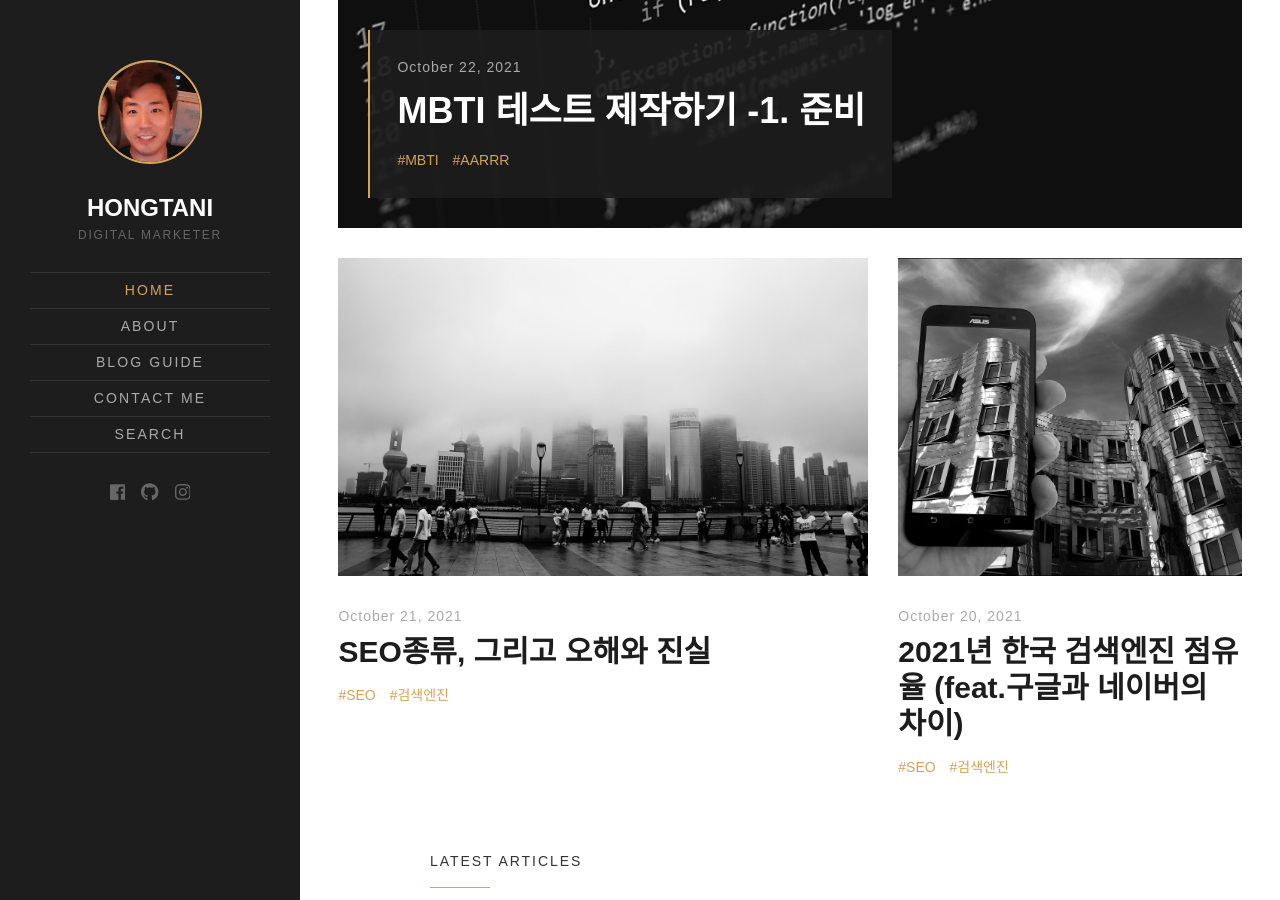
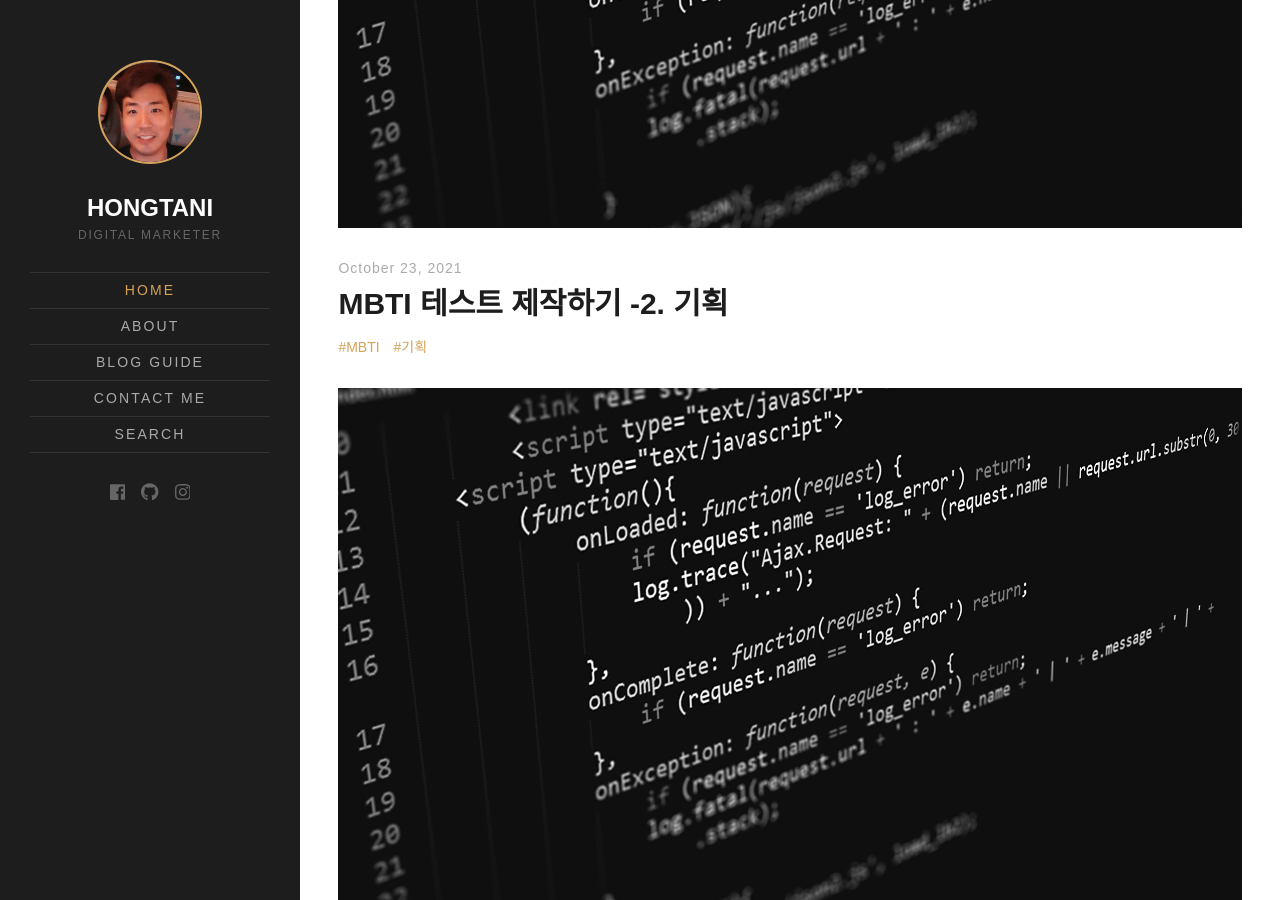
Before and after one commit to hongtani1/royce-theme-blog-kr, a Jekyll site: the page built from index.html, in a window 1280 px wide and 900 px high, scrolled down 486 px. Built offline with Jekyll 4.4.1, drawn with Linux system fonts in a browser that asks for light colours; some web fonts are replaced; the list of posts is cut into pages by our own code; some of the changed lines change nothing that is shown.

Commit message:
포스팅 추가

```diff
--- a/_posts/2021-10-22-MBTI-test-1.md
+++ b/_posts/2021-10-22-MBTI-test-1.md
@@ -65,4 +65,4 @@ hidden: true
 
 그럼 기획편에서 뵙겠습니다.
 
-**바로 이동하기** 👉  [MBTI 테스트 직접 제작 해보자 -2. 기획]
+**바로 이동하기** 👉  [MBTI 테스트 직접 제작 해보자 -2. 기획](https://hongtani.com/MBTI-test-2){:target="_blank"}
--- /dev/null
+++ b/_posts/2021-10-23-MBTI-test-2.md
@@ -0,0 +1,136 @@
+---
+layout: post
+title: 'MBTI 테스트 제작하기 -2. 기획'
+tags: [MBTI, 기획]
+featured_image_thumbnail: assets/images/posts/2021/mbti-1.jpeg
+featured_image: assets/images/posts/2021/mbti-1.jpeg
+featured: true
+hidden: true
+---
+
+### 제 첫 디지털마케팅 1인 프로젝트
+
+#### 쿠키런킹덤 MBTI를 소개합니다.
+
+링크바로가기 👉  [쿠키런킹덤 MBTI테스트 바로가기](http://cookierun-mbti.site){:target="_blank"}
+
+
+
+###### Previoulsy (전편)
+
+[MBTI 테스트 제작하기 -1. 준비](https://hongtani.com/MBTI-test-1){:target="_blank"} 바로가기
+
+
+
+1편에서는 MBTI 테스트를 제작하기 위한 준비(사실 상상에 가까운..)를 했다면, 이제 그 내용을 바탕으로 제대로 된 기획을 해볼 차례입니다. 먼저 MBTI 테스트를 안해보신 분들은 [여기](https://www.16personalities.com/ko/%EB%AC%B4%EB%A3%8C-%EC%84%B1%EA%B2%A9-%EC%9C%A0%ED%98%95-%EA%B2%80%EC%82%AC){:target="_blank"}를 들어가보세요.
+
+
+
+### MBTI 테스트 구조 분석
+
+1. 일반적으로 널리 알려진 MBTI의 성격 유형은 총 16가지로 서로 상반되는 4개의 지표를 기반으로 분류됩니다.
+
+   |       | 성격유형1             | 성격유형2             |
+   | ----- | --------------------- | --------------------- |
+   | 타입1 | Extroverted(외향적인) | Introverted(내향적인) |
+   | 타입2 | Intuitive(직관적인)   | Observant(주의깊은)   |
+   | 타입3 | Thinking(결과 중시)   | Feeling(감정 중시)    |
+   | 타입4 | Judging(판단)         | Prospecting(인식)     |
+
+
+
+2. 각 타입별로 질문을 만들어 스코어가 높게 기록된 성격유형을 피검사자의 성격으로 기록합니다.
+ex) 이해를 돕도록 쉬운 질문 구성으로 만들었습니다.<br>질문1. 나는 나가서 노는 것을 좋아합니다.(E-I type) **답: 네(외향)**<br>질문2. 친구들이 말 걸어주는 것이 좋습니다. (E-I type) **답:네(외향)**<br>질문3. 앞에 나가 발표하는 걸 즐깁니다. (E-I type) **답: 아니오(내향)**
+
+
+
+   위 총 3가지 E-I type 질문에서 2개의 외향적인 대답(E)을 얻었습니다. 이제 이 피검사자의 성격유형 중 하나가 **E타입**으로 결정되었다고 볼 수 있습니다. 질문과 답은 성격유형을 잘 드러낼 수 있는 질문일수록 실제 성향과 비슷하게 판단될 확률이 올라갑니다.
+
+
+
+3. MBTI 테스트의 모든 성격유형을 얻기 위한 최소한의 질문 갯수는 **총 12개**입니다.
+
+   각 타입별로 3개의 질문을 던져 **과반수 이상의 결과를 획득한 타입**을 성격유형 테스트 결과로 결론지을 수 있습니다. 물론 질문의 갯수를 하나로 줄여서 총 4개의 질문으로 16가지 MBTI 성격유형을 얻어낼 수도 있겠지만, 질문이 적을 수록 테스트 결과를 신뢰하기 어렵습니다.
+
+   또한 질문유형이 너무 많아진다면 테스트 결과 신뢰도는 높아지겠지만, 과정이 길어진만큼 사용자들이 결과를 얻기까지 귀찮게 여기고 질문을 대충 입력하여 오히려 결과가 맞지 않게 됩니다.
+
+
+
+   즉, 흥미를 위한 테스트를 기획한다면 실제 테스트 결과에 반영될 질문은 총 12개, 여기에 사용자들의 추측을 빗나가게 할 함정 문제 2~4개(결과에 반영하지 않음) 정도를 활용한다면 좋은 테스트 성과를 거둘 수 있습니다.
+
+<br>
+
+---
+
+
+### 나만의 MBTI 테스트 질문 기획
+
+![mymbti-1](http://hongtani.com/assets/images/posts/2021/mymbti-1.jpg)
+
+위 내용을 바탕으로 실제 쿠키런킹덤 MBTI 테스트 구조를 기획해보았습니다.
+
+| no   | 질문                                                  | type | A                                                            | B                                                            |
+| ---- | ------------------------------------------------------------ | ---- | ------------------------------------------------------------ | ------------------------------------------------------------ |
+| 1    | 12번째 생일을 맞은 "용감한 쿠키" 생일을 축하해 달라는 쿠키들에게 당신의 반응은? | EI   | "용감한 쿠키 생일 축하해 +_+ 벌써 12번째 생일이라니 정말 대단해!!" | "쿠키에 생일축하....?? 너무 과몰입하는거 아닌가ㅠ"           |
+| 2    | 당신의 친구가 갑자기 아재개그를 했을 때 당신의 반응은?       | EI   | ㅋㅋㅋㅋ헐~~~ 웃겨ㅋㅋ나도 나중에 써먹어야지ㅋㅋㅋㅋ (기억한다) | 신이 발끈한게 왜 신발끈...ㅋ썰렁하네 하고 넘어간다           |
+| 3    | 어느날 문득매일 반복되는 일상에 지루해진 당신인생이 부질없다고 느낀 당신의 모습은? | EI   | (인생 한 방이지 뭐!!)"인생은 다 부질없어!!"                  | (조금 허탈함을 느끼며)"인생은 다 부질없어..."                |
+| 4    | 아차차..!! 눈을 떠보니 지각이다!!ㅠㅠ 늦게 일어난 당신의 머릿속에 떠오르는 생각은? | SN   | 오늘 시험인데 지각이라니 난 망했어 너무 싫다일찍 잘걸.. 물론 일찍자도 늦게 일어났겠지만.. | 시험을 망쳐 선생님을 실망시키고쪽팔림에 결국 자퇴하는 극단적 상황을 상상함 |
+| 5    | 남다른 센스...패션센스가 독특한 친구의 화려한 패션!황금색 전신 깔맞춤을 본 당신의 생각은? | SN   | 황금색이 확실히 튀긴하는데반짝거려서 관심받기는 좋겠네       | "진짜 금인가? 분위기 뭐임~ 완전 대박은이었으면 별로였을텐데 역시 금이 멋지네" |
+| 6    | 매점 종료시간 음료 한 잔 주문에<이것저것 까다롭게 요구하는 손님, 현타가 찾아온 당신이 한 상상은? | SN   | "저 손님 알바하는 곳에 가서복잡한 주문으로 똑같이 복수하고 싶다!!" | "사실 난 초능력자라서 손님을 조종해본인이 주문한 음료를 직접 만들게 할테다!" |
+| 7    | 층간소음으로 문제를 겪고 있다는눈설탕맛 쿠키가 당신에게 하소연을 한다면당신이 해주고 싶은 조언은? | TF   | 도둑 어쩌구 하는거보니 이유가 있는거 같은데 혹시 왜 그러는건지 물어봤어? | 층간소음 정말 힘든데 ㅠ 괜찮아?잠은 잘 자고 있어?            |
+| 8    | 듣는 사람은 생각하지 않고친구에게 폭언을 서슴없이 하는 사람에게당신의 반응은? | TF   | 폭언을 듣는 친구는 얼마나 힘들겠냐며폭언을 한 친구에게 잘못을 지적한다 | 진정한 변화는 둘의 관계가 좋아져야 하니이유를 살펴 둘의 관계를 회복해주려 한다 |
+| 9    | 온갖 셀카어플을 써봐도셀카에 재능이 없는 친구의 SNS를 본 당신친구에게 뭐라고 해주고 싶으신가요? | TF   | 그것도 너만의 스타일일거야잘하고 있어~ 열심히 해봐           | 셀카는 자신감이야!좀 더 당당하게 널 있는 그대로 표현해봐!    |
+| 10   | 아무리 열심히 일을 처리해도 일은 쌓여만 가고 일손이 부족하다..!!이런 상황을 맞이한 당신의 판단은? | JP   | "아 이걸 혼자 어떻게 다 하라고...다 못해도 난 몰라..(한다)   | "아 이걸 혼자 어떻게 다 하라고...아몰랑! 애초에 이건 못해 못해.."(안한다) |
+| 11   | 새해 인사를 나눈게 엊그제 같은데 벌써 절반밖에 남지 않은 2021년!남은 6개월을 보내는 당신의 계획은? | JP   | 벌써 6개월이 지났다니 믿을 수 없어남은 6개월은 반드시 계획적인 내가 될거야! | 살다보면 재밌는 일도 생기고 그런거지ㅋ인생은 계획대로 되는게 아니야~! |
+| 12   | 밀실사건이 발생했다! 용감한 쿠키가 절체절명의 위기에 빠졌다! 당신은 어떻게 하겠습니까? | JP   | 무슨 일인지 잘 모르겠지만딸기잼과 쿠키의 원만한 합의를 바랍니다 | 쿠키? 밀실...? 갑자기??뭐라도 알려줘야 조사하든가 하지..     |
+
+
+
+
+
+### 나만의 MBTI 테스트 결과 기획
+
+마지막으로 최종 MBTI 성격유형을 쿠키런킹덤의 쿠키들의 성격과 매치하여 결과에 대한 재미를 높여보겠습니다.
+
+
+
+쿠키런은 정말 대단한 IP입니다. 귀여운 외관만큼이나 쿠키들의 개성이 뚜렷하여 그들의 성격을 MBTI에 대입하는 것은 아주 어려운 일이 아니었습니다.
+
+
+
+예를 들어 다크초코쿠키는 어두운 면이 있어, 모든 쿠키들이 두려워 한다는 설정이 있지만 책임감이 강하고 우직한 성격으로 ISTJ 라는 성격과 매칭할 수 있었고, 귀족출신의 엘리트 설정이 있는 마들렌맛쿠키는 똑똑한 머리와 하기 싫은 것은 하지 않는 똑부러지는 성격인 ENTJ로 매칭할 수 있었습니다.
+
+
+
+이렇게 총 16가지의 MBTI 성격유형을 쿠키들에 대입하고 서로 어울리는 성격의 쿠키를 소개하여 피검사자가 테스트를 마쳤을 때 제공받는 정보의 재미와 공감대가 극대화되는 것을 기대했습니다.
+
+
+
+| type | mbti              | explain                                                      |
+| ---- | ----------------- | ------------------------------------------------------------ |
+| INTJ | 아몬드맛쿠키      | 멋진 코트가 인상적인 마법 사건사고 처리팀 팀장 아몬드맛쿠키를 닮... |
+| INTP | 석류맛쿠키        | 뛰어난 능력을 가졌지만 어둠마녀쿠키를 신봉하는 석류맛쿠키를 닮... |
+| ENTJ | 마들렌맛쿠키      | 명망 있는 마들렌 가문의 귀족 쿠키이자 기사단장인 마들렌맛쿠... |
+| ENTP | 감초맛쿠키        | 감초맛쿠키를 닮은 당신은 유머러스하지만 가끔은 과한 드립...  |
+| INFJ | 라떼맛쿠키        | 파르페디아 마법학원의 선생님인 라떼맛쿠키를 닮은 당신은 평... |
+| INFP | 민트초코쿠키      | 천재라는 찬사를 받는 길거리 악사 민트초코쿠키를 닮은 당신... |
+| ENFJ | 퓨어바닐라맛쿠키  | 고귀한 치유의 빛으로 상처입은 쿠키를 치료해주는 퓨어바...    |
+| ENFP | 커스터드3세맛쿠키 | 아직 백성은 없지만 어엿한 자신만의 쿠키왕국을 만들고 싶...   |
+| ISTJ | 다크초코쿠키      | 먹구름과 천둥번개를 몰고 다니며 모두의 두려움의 대상...      |
+| ISFJ | 우유맛쿠키        | 다른 쿠키들을 위해 축복의 가호를 내리는 숭고한 우유...       |
+| ESTJ | 에스프레소맛쿠키  | 정확한 온도에 정확한 양의 원두를 정확한 타이밍에 내리...     |
+| ESFJ | 슈크림맛쿠키      | 어딘가 모르게 어리숙하지만 잠재력이 어마어마한 슈크림...     |
+| ISTP | 블랙레이즌맛쿠키  | 척박한 버려진 마을을 지키는 검은 그림자 블랙레이즌...        |
+| ISFP | 허브맛쿠키        | 세상의 모든 생명과 매 순간이 소중하다고 생각하는 ...         |
+| ESTP | 칠리맛쿠키        | 가는 곳마다 시끌벅적 요란한 소동을 일으키는 칠리...          |
+| ESFP | 팬케이크맛쿠키    | 늘 기운이 넘치고 천진난만한 팬케이크맛쿠키를 ...             |
+
+
+
+여기까지가 마케터, 혹은 기획자의 역할입니다. 하지만 타 부서와의 협력도 중요하기에 타 부서에는 어떻게 다음 일이 전개되는지 알고 있다면 업무의도 전달 및 실제 진행에 대한 커뮤니케이션을 훨씬 명확하게 할 수 있을 것입니다.
+내 브랜드, 내가 원하는 컨셉에 따른 MBTI 테스트의 기획을 잘 마치셨다면, 이제 다음편에는 MBTI테스트 기획안을 바탕으로 개발자와 디자이너의 역할에 대해 정리해보겠습니다.
+
+
+그럼 개발편에서 뵙겠습니다.
+
+**바로 이동하기** 👉  [MBTI 테스트 직접 제작 해보자 -3. 개발]
```
Also changed, not shown: assets/images/posts/2021/mymbti-1.jpg (added), 11 other files.
